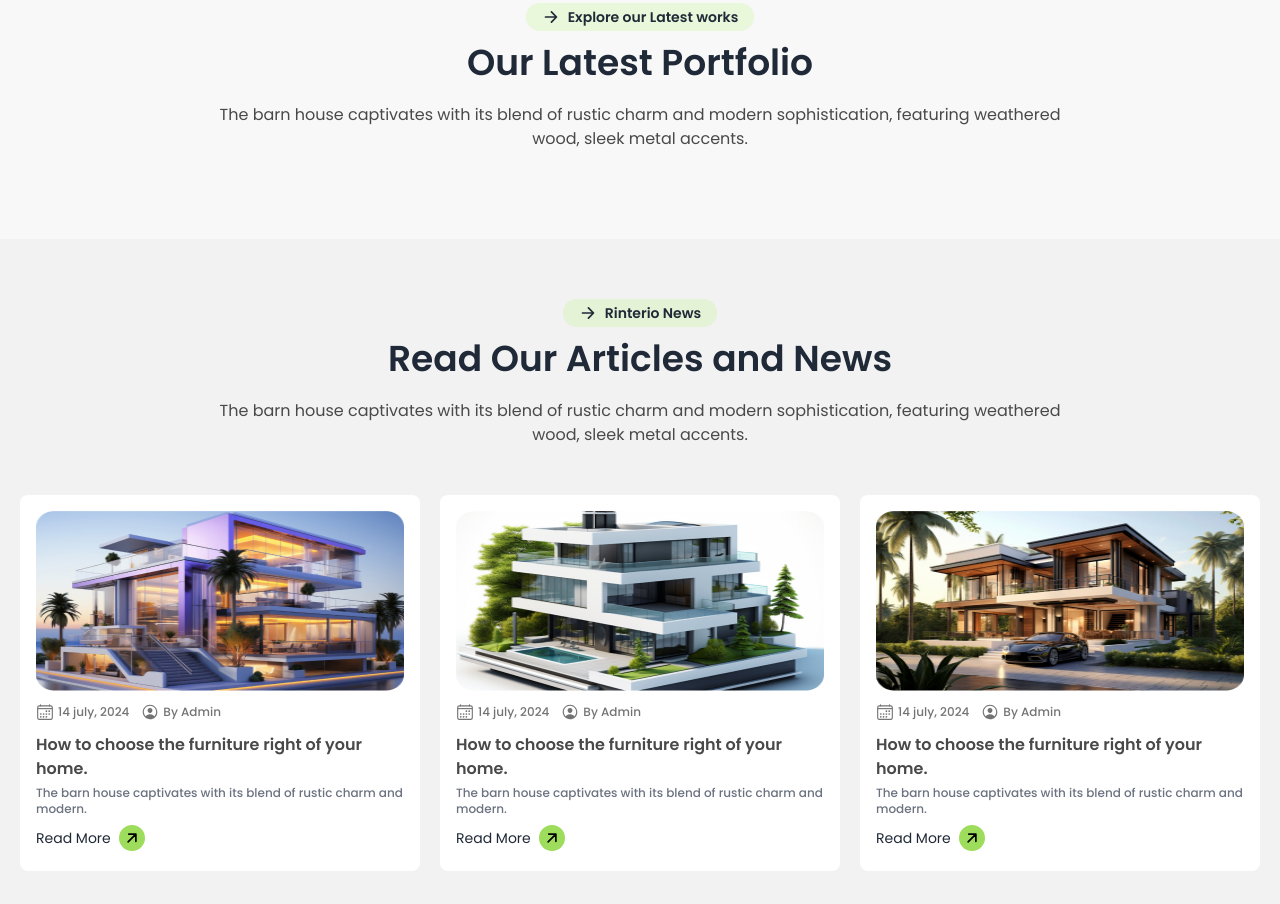
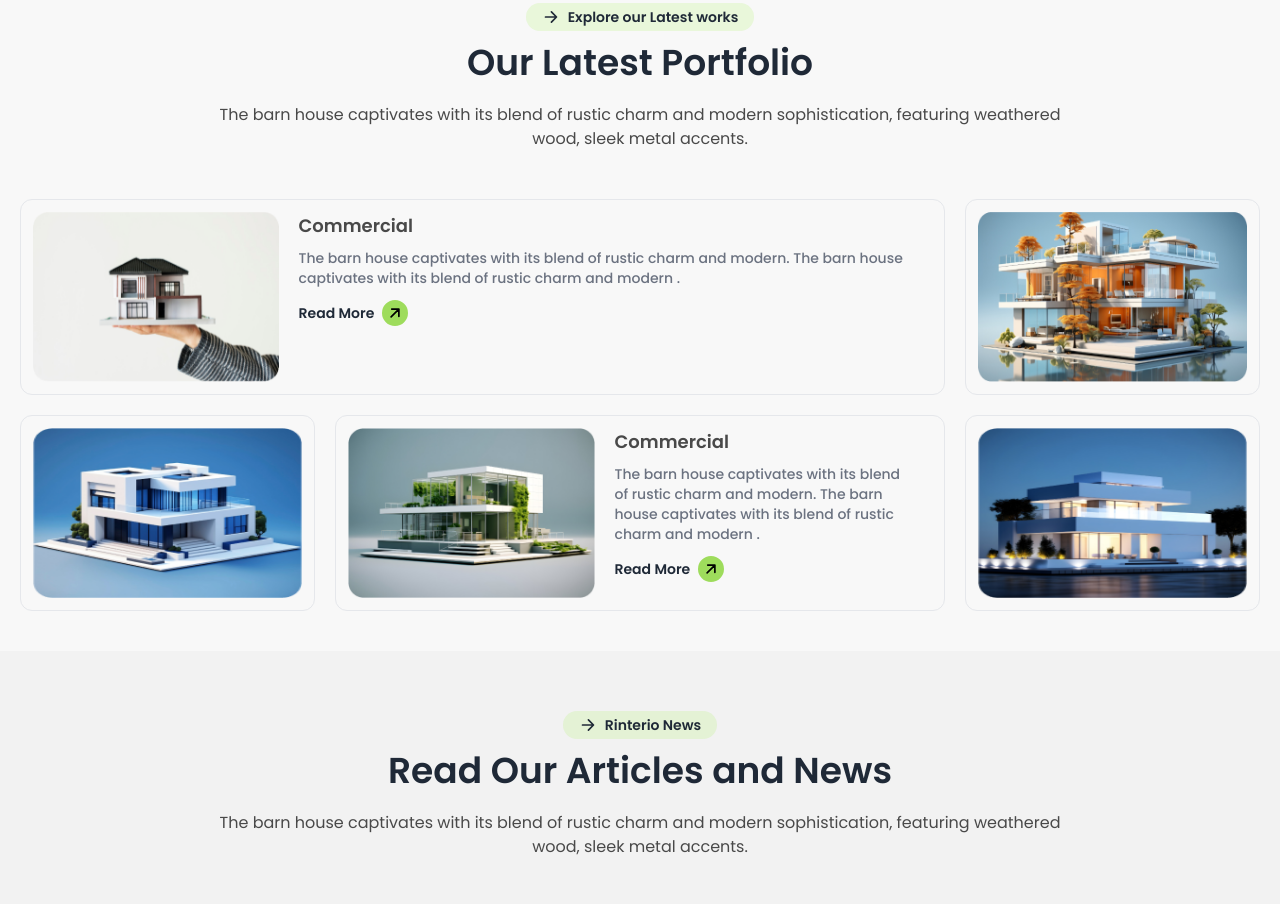
Before and after one commit to WalidurTanjim/PHero-B10-A03, a plain HTML site: page index.html in a window 1280 px wide. Shown: the part 2652-3556 px from the top of the page. Drawn offline with nearby package versions, Linux system fonts and the light colour scheme.

Commit message:
Latest portfolio up to date

```diff
--- a/index.html
+++ b/index.html
@@ -248,8 +248,42 @@
                     <p class="text-[#494949] text-center my-5">The barn house captivates with its blend of rustic charm and modern sophistication, featuring weathered wood, sleek metal accents.</p>
                 </div>
 
-                <section class="container mx-auto pt-7 grid gap-5 ">
+                <section class="container mx-auto pt-7 grid gap-5 grid-cols-1 lg:grid-cols-4">
+                    <div class="item item-1 rounded-xl p-3 border lg:col-span-3 lg:flex cursor-default transition-all duration-200 ease-in-out hover:shadow-lg">
+                        <img src="./assets/img1.png" alt="" class="w-full lg:w-1/3 h-[170px]">
 
+                        <div class="w-full lg:px-5 pt-3 lg:pt-0">
+                            <h1 class="text-[#494949] text-lg font-semibold">Commercial</h1>
+                            <p class="text-sm font-medium text-gray-500 my-2">The barn house captivates with its blend of rustic charm and modern. The barn house captivates with its blend of rustic charm and modern .</p>
+                            <button class="outline-none py-1 rounded-full text-sm font-semibold flex items-center justify-normal">Read More <span class="flex items-center justify-center p-1 rounded-full ms-2 transform -rotate-45 bg-[#9edc5c] hover:bg-[#adee68] active:bg-[#9edc5c] text-black"><ion-icon name="arrow-forward-outline"></ion-icon></span></button>
+                        </div>
+                    </div>
+
+                    <div class="item item-2 rounded-xl p-3 border cursor-default transition-all duration-200 ease-in-out hover:shadow-lg">
+                        <img src="./assets/img2.png" alt="" class="w-full h-[170px]">
+                    </div>
+
+                    <div class="item item-3 rounded-xl p-3 border lg:hidden cursor-default transition-all duration-200 ease-in-out hover:shadow-lg">
+                        <img src="./assets/img5.png" alt="" class="w-full h-[170px]">
+                    </div>
+
+                    <div class="item item-4 rounded-xl p-3 border cursor-default transition-all duration-200 ease-in-out hover:shadow-lg">
+                        <img src="./assets/img3.png" alt="" class="w-full h-[170px]">
+                    </div>
+
+                    <div class="item item-5 rounded-xl p-3 border lg:col-span-2 lg:flex cursor-default transition-all duration-200 ease-in-out hover:shadow-lg">
+                        <img src="./assets/img4.png" alt="" class="w-full lg:w-1/2 h-[170px]">
+
+                        <div class="w-full lg:px-5 pt-3 lg:pt-0">
+                            <h1 class="text-[#494949] text-lg font-semibold">Commercial</h1>
+                            <p class="text-sm font-medium text-gray-500 my-2">The barn house captivates with its blend of rustic charm and modern. The barn house captivates with its blend of rustic charm and modern .</p>
+                            <button class="outline-none py-1 rounded-full text-sm font-semibold flex items-center justify-normal">Read More <span class="flex items-center justify-center p-1 rounded-full ms-2 transform -rotate-45 bg-[#9edc5c] hover:bg-[#adee68] active:bg-[#9edc5c] text-black"><ion-icon name="arrow-forward-outline"></ion-icon></span></button>
+                        </div>
+                    </div>
+
+                    <div class="item item-6 rounded-xl p-3 border cursor-default transition-all duration-200 ease-in-out hover:shadow-lg">
+                        <img src="./assets/img5.png" alt="" class="w-full h-[170px]">
+                    </div>
                 </section>
             </section>
         </section>
```
